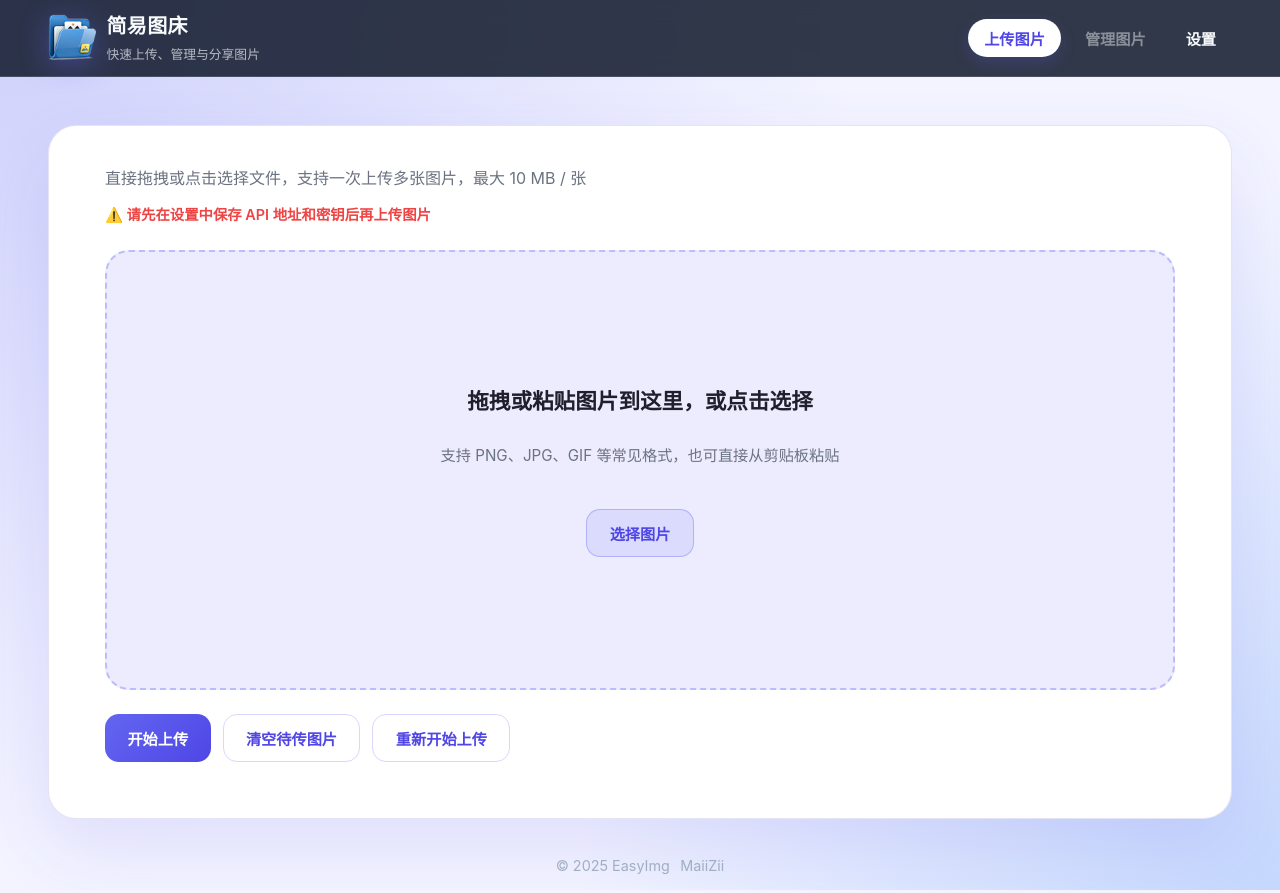
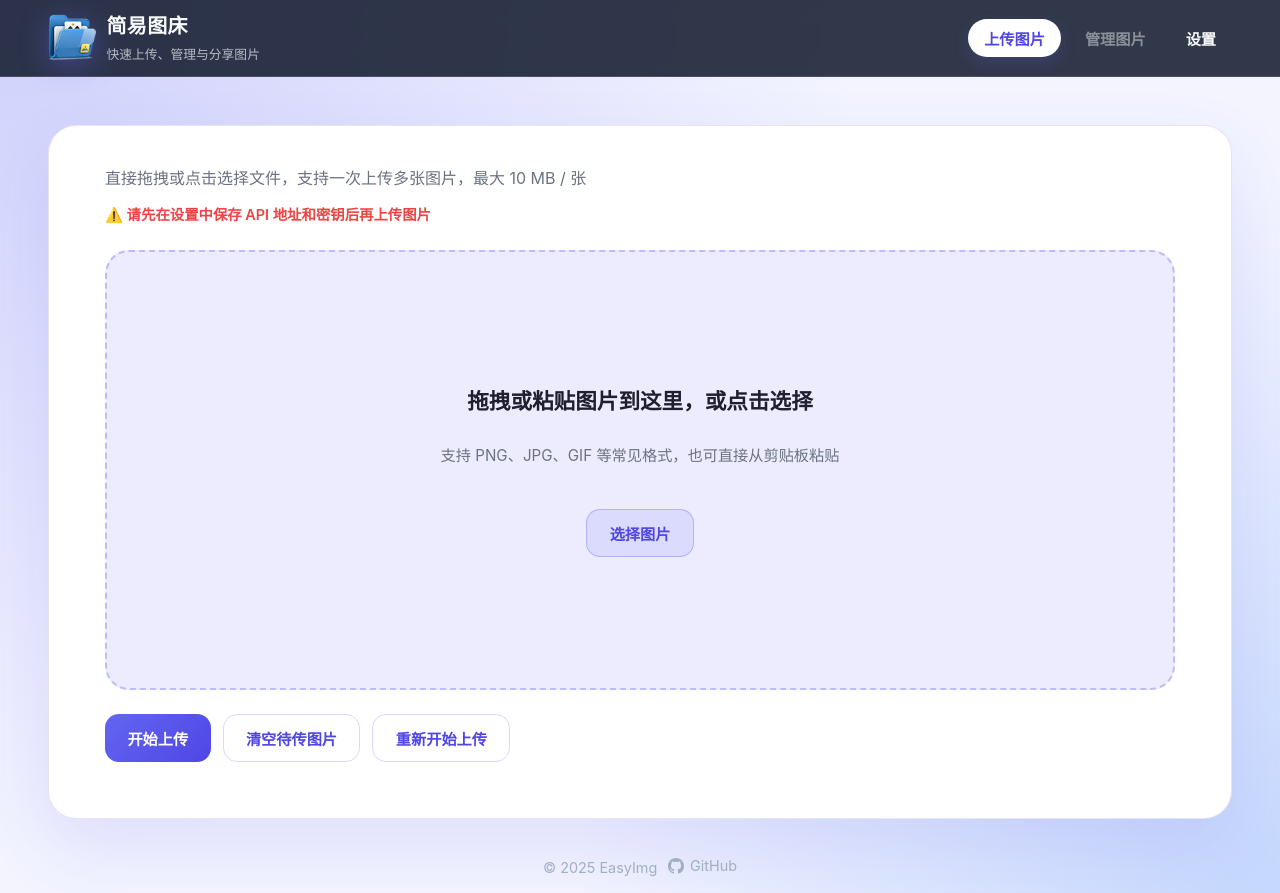
Before and after one commit to maiizii/easyimg, a plain HTML site: page www/index.html in a window 1280 px wide. Drawn offline with Linux system fonts and the light colour scheme.

Commit message:
Update footer attribution to GitHub

```diff
--- a/www/assets/app.css
+++ b/www/assets/app.css
@@ -133,9 +133,17 @@ body {
 }
 
 .footer-powered a {
+  display: inline-flex;
+  align-items: center;
+  gap: 0.4rem;
   color: inherit;
   font-weight: 400;
   text-decoration: none;
+}
+
+.footer-powered__icon {
+  width: 1rem;
+  height: 1rem;
 }
 
 .footer-powered a:hover,
--- a/www/index.html
+++ b/www/index.html
@@ -116,7 +116,20 @@
               href="https://github.com/maiizii/easyimg"
               target="_blank"
               rel="noopener noreferrer"
-            >MaiiZii</a>
+            >
+              <svg
+                class="footer-powered__icon"
+                viewBox="0 0 16 16"
+                aria-hidden="true"
+                focusable="false"
+              >
+                <path
+                  fill="currentColor"
+                  d="M8 0C3.58 0 0 3.58 0 8c0 3.54 2.29 6.53 5.47 7.59.4.07.55-.17.55-.38 0-.19-.01-.82-.01-1.49-2.01.37-2.53-.49-2.69-.94-.09-.23-.48-.94-.82-1.13-.28-.15-.68-.52-.01-.53.63-.01 1.08.58 1.23.82.72 1.21 1.87.87 2.33.66.07-.52.28-.87.51-1.07-1.78-.2-3.64-.89-3.64-3.95 0-.87.31-1.59.82-2.15-.08-.2-.36-1.01.08-2.11 0 0 .67-.21 2.2.82.64-.18 1.32-.27 2-.27.68 0 1.36.09 2 .27 1.53-1.04 2.2-.82 2.2-.82.44 1.1.16 1.91.08 2.11.51.56.82 1.27.82 2.15 0 3.07-1.87 3.75-3.65 3.95.29.25.54.73.54 1.48 0 1.07-.01 1.93-.01 2.2 0 .21.15.46.55.38A8.013 8.013 0 0 0 16 8c0-4.42-3.58-8-8-8Z"
+                />
+              </svg>
+              <span>GitHub</span>
+            </a>
           </span>
         </div>
       </footer>
```
Also changed, not shown: www/admin.html (+18 -1 lines).
